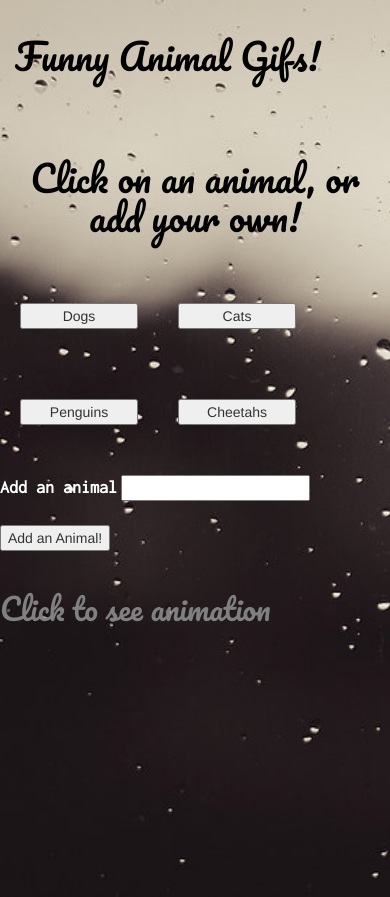
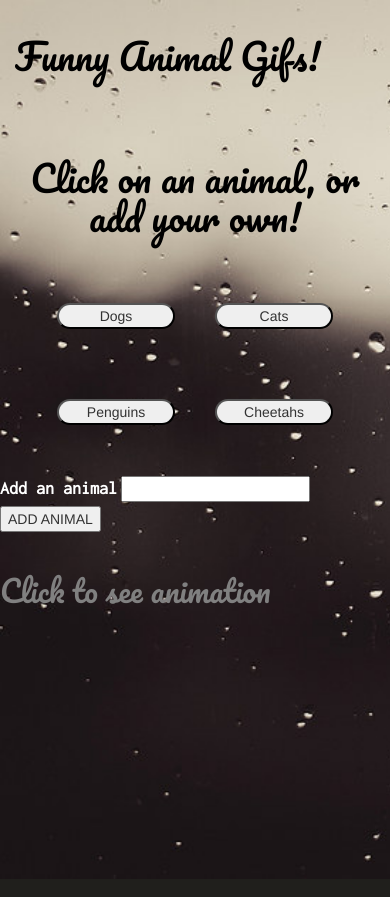
Before and after one commit to chrislfrench/gifTastic, a PHP site: page / in a window 390 px wide. After the commit the page ends 866 px from the top, so only its background shows below. Run offline with PHP 8.4, Linux system fonts and the light colour scheme; some libraries are stand-ins or nearby versions.

Commit message:
worked some more on the JS file

```diff
--- a/assets/css/style.css
+++ b/assets/css/style.css
@@ -32,7 +32,8 @@ font-family: 'Nunito Sans', sans-serif;*/
     /*background-color: rgba(255,255,255,0.5);*/
     display: inline-block;
     font-family: 'Pacifico', cursive;
-    text-align: center;
+
+
 }
 
 #intro{
@@ -52,9 +53,29 @@ font-family: 'Nunito Sans', sans-serif;*/
 	width: 200px;
 }
 
-#movies-view {
+#animals-view {
 
 	display: inline-block;
+	text-align: center;
+}
+
+#buttons-view {
+
+	display: inline-block;
+	text-align: center;
+}
+
+#animal-form{
+
+	display: inline-block;
+	text-align: center;
+
+}
+
+#animal-input{
+
+	margin-right: 50px;
+
 }
 
 #label{
@@ -65,10 +86,18 @@ font-family: 'Nunito Sans', sans-serif;*/
 
 }
 
+#add-animal{
+
+	margin-left: 20px;
+
+}
+
 button{
 
 	width: 118px;
 	margin: 20px 20px 50px 20px;
+	border-radius: 25px;
+
 }
 
 #opener{
--- a/assets/javascript/app.js
+++ b/assets/javascript/app.js
@@ -1,4 +1,3 @@
-
 // (function() {
  var movies = ["Dogs", "Cats", "Penguins", "Cheetahs"];
       // displayMovieInfo function re-renders the HTML to display the appropriate content
--- a/index.html
+++ b/index.html
@@ -25,9 +25,9 @@
 
 	<div class="row">
 
-		<div class="col-sm-3"></div>
-		<div class="col-sm-6"><h1 id="title">Funny Animal Gifs!</h1></div>
-		<div class="col-sm-3"></div>
+		<div class="col-sm-4"></div>
+		<div class="col-sm-4"><h1 class="text-center" id="title">Funny Animal Gifs!</h1></div>
+		<div class="col-sm-4"></div>
 
 	</div>
    	<br>
@@ -39,21 +39,27 @@
 
 
     <!-- Rendered buttons will get dumped Here  -->
+    <div class="row">
+    <div class="col-sm-12" id="buttons-view"></div>
+    </div>
 
-    <div id="buttons-view"></div>
-    <form id="movie-form">
+	<div class="row">
+	<div class="col-sm-4"></div>
+    <div class="col-sm-4"><form id="movie-form">
       <label for="movie-input" id="label">Add an animal</label>
-      <input type="text" id="movie-input"><br>
+      <input type="text" id="movie-input"> <input id="add-movie" type="submit" value="ADD ANIMAL"><br>
       <!-- Button triggers new movie to be added -->
       <br>
-      <input id="add-movie" type="submit" value="Add an Animal!">
-    </form>
+    </form></div>
+    <div class="col-sm-4"></div>
+    </div>
+
     <!-- Movies will get dumped dere -->
     <div id="movies-view"></div>
 
 	<div class="row">
-   		<div class="col-sm-3"></div>
-   		<div class="col-sm-6" id="opener"><h2>Click to see animation</h2></div>
+   		<div class="col-sm-4"></div>
+   		<div class="col-sm-4" id="opener"><h2>Click to see animation</h2></div>
    		<div class="col-sm-3"></div>
 	</div>
 
```
